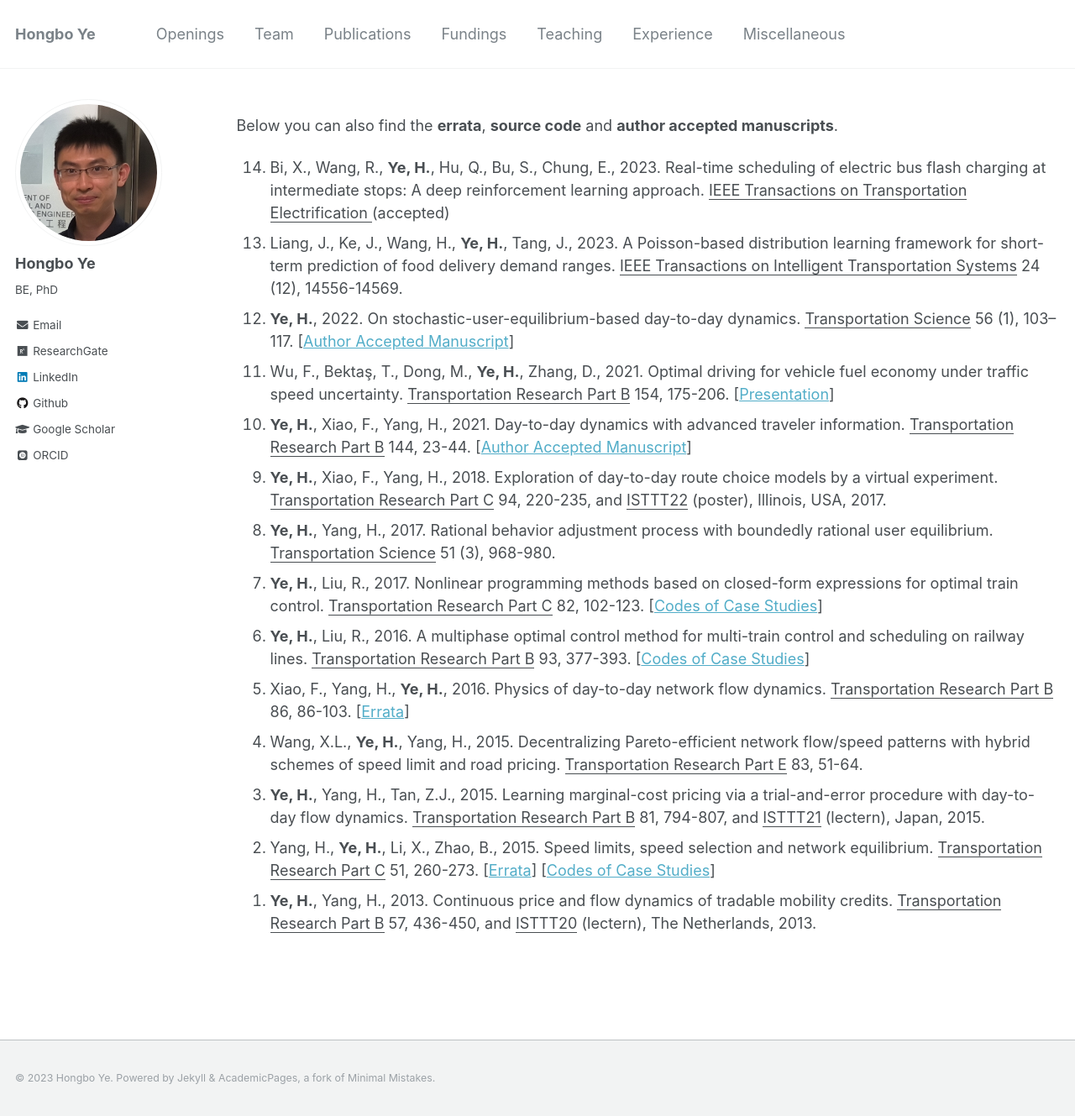
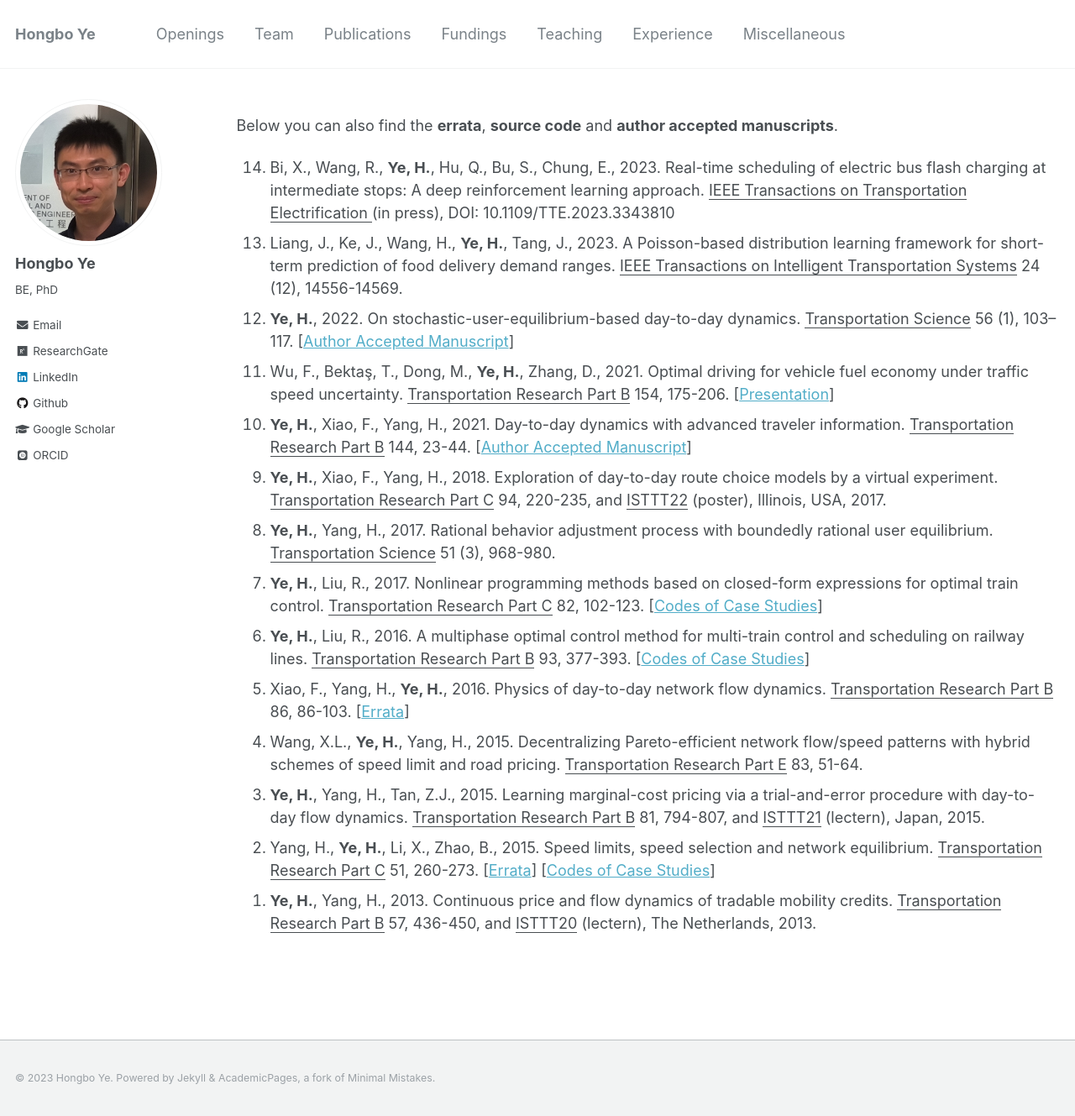
Before and after one commit to hb-ye/hb-ye.github.io, a Jekyll site: the page built from _pages/publications.md, in a window 1280 px wide and 1329 px high. Shown: the whole window at 84% size. Built offline with Jekyll 4.4.1, drawn with Linux system fonts in a browser that asks for light colours; some web fonts are replaced.

Commit message:
Update publications.md

```diff
--- a/_pages/publications.md
+++ b/_pages/publications.md
@@ -18,7 +18,7 @@ author_profile: true
 Below you can also find the **errata**, **source code** and **author accepted manuscripts**.
 
 {: reversed="reversed"}
-14. Bi, X., Wang, R., **Ye, H.**, Hu, Q., Bu, S., Chung, E., 2023. Real-time scheduling of electric bus flash charging at intermediate stops: A deep reinforcement learning approach. <u>IEEE Transactions on Transportation Electrification </u> (accepted)
+14. Bi, X., Wang, R., **Ye, H.**, Hu, Q., Bu, S., Chung, E., 2023. Real-time scheduling of electric bus flash charging at intermediate stops: A deep reinforcement learning approach. <u>IEEE Transactions on Transportation Electrification </u> (in press), DOI: 10.1109/TTE.2023.3343810
 13. Liang, J., Ke, J., Wang, H., **Ye, H.**, Tang, J., 2023. A Poisson-based distribution learning framework for short-term prediction of food delivery demand ranges. <u>IEEE Transactions on Intelligent Transportation Systems</u> 24 (12), 14556-14569.
 12. **Ye, H.**, 2022. On stochastic-user-equilibrium-based day-to-day dynamics. <u>Transportation Science</u> 56 (1), 103–117. [[Author Accepted Manuscript](/files/2022_SUE-DTD_TS_AAM.pdf)]
 11. Wu, F., Bektaş, T., Dong, M., **Ye, H.**, Zhang, D., 2021. Optimal driving for vehicle fuel economy under traffic speed uncertainty. <u>Transportation Research Part B</u> 154, 175-206. [[Presentation](/files/2021Wu_Presentation.pdf)]
```
